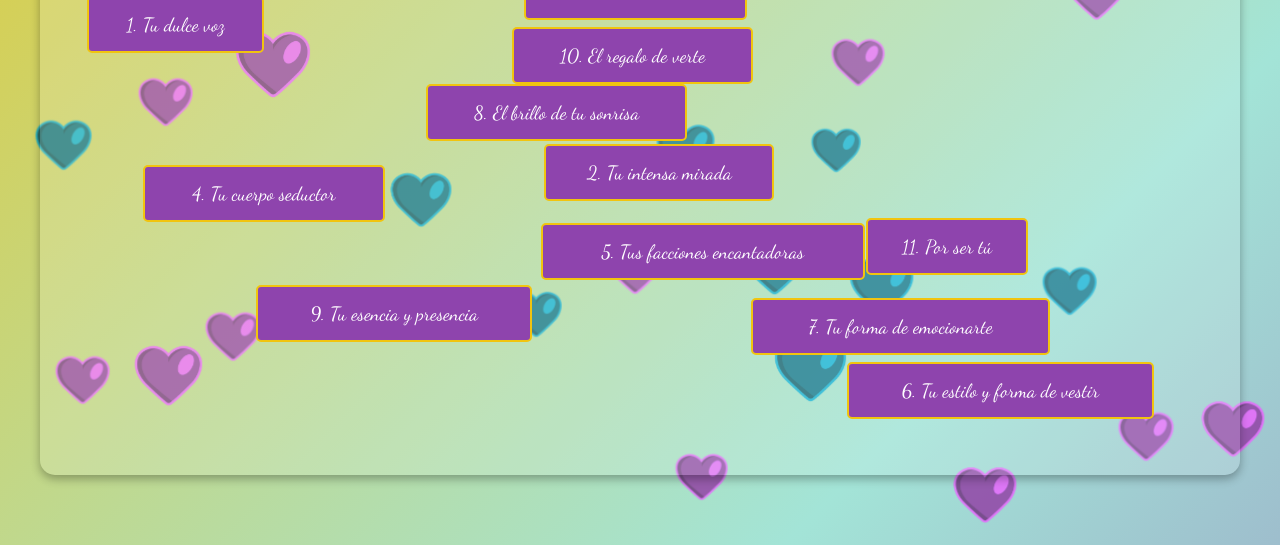
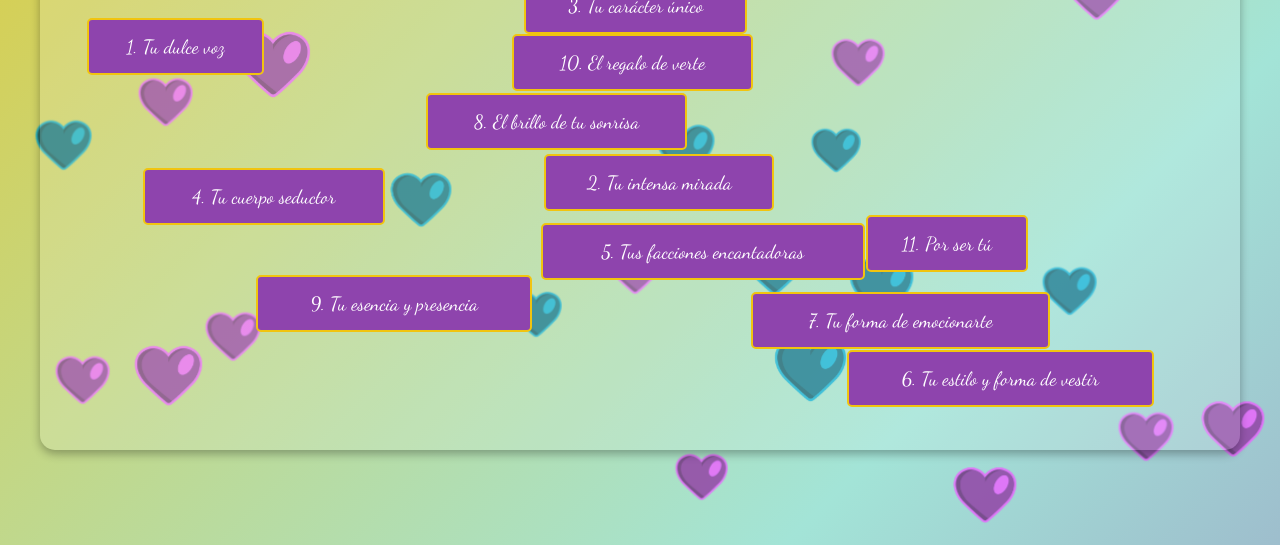
Before and after one commit to Denzypaulito/Amor-de-mi-Alma, a plain HTML site: page index.html in a window 1280 px wide. Shown: the part 255-800 px from the top of the page. Drawn offline with Linux system fonts and the light colour scheme; animation ran at ten frames a second.

Commit message:
Mejora en el Celular

```diff
--- a/script.js
+++ b/script.js
@@ -88,7 +88,7 @@ document.addEventListener('DOMContentLoaded', () => {
         heart.innerHTML = '<img src="CorazonNegro.png" alt="Corazón negro" class="heart-image">';
 
         // Posición horizontal aleatoria
-        heart.style.left = Math.random() * 100 + 'vw';
+        heart.style.left = Math.random() * window.innerWidth + "px";
         // Como ya se está creando con un retardo, podemos dejar un pequeño retraso adicional (opcional)
         heart.style.animationDelay = (Math.random() * 0.5) + 's';
 
--- a/styles.css
+++ b/styles.css
@@ -53,7 +53,7 @@
   .bouncing-container {
     position: relative;
     width: 100%;
-    height: 500px; /* Ajusta según necesites el espacio de movimiento */
+    height: 450px; /* Ajusta según necesites el espacio de movimiento */
     border: 2px dashed transparent; /* Puedes cambiar a un color para depurar colisiones */
   }
 
```
